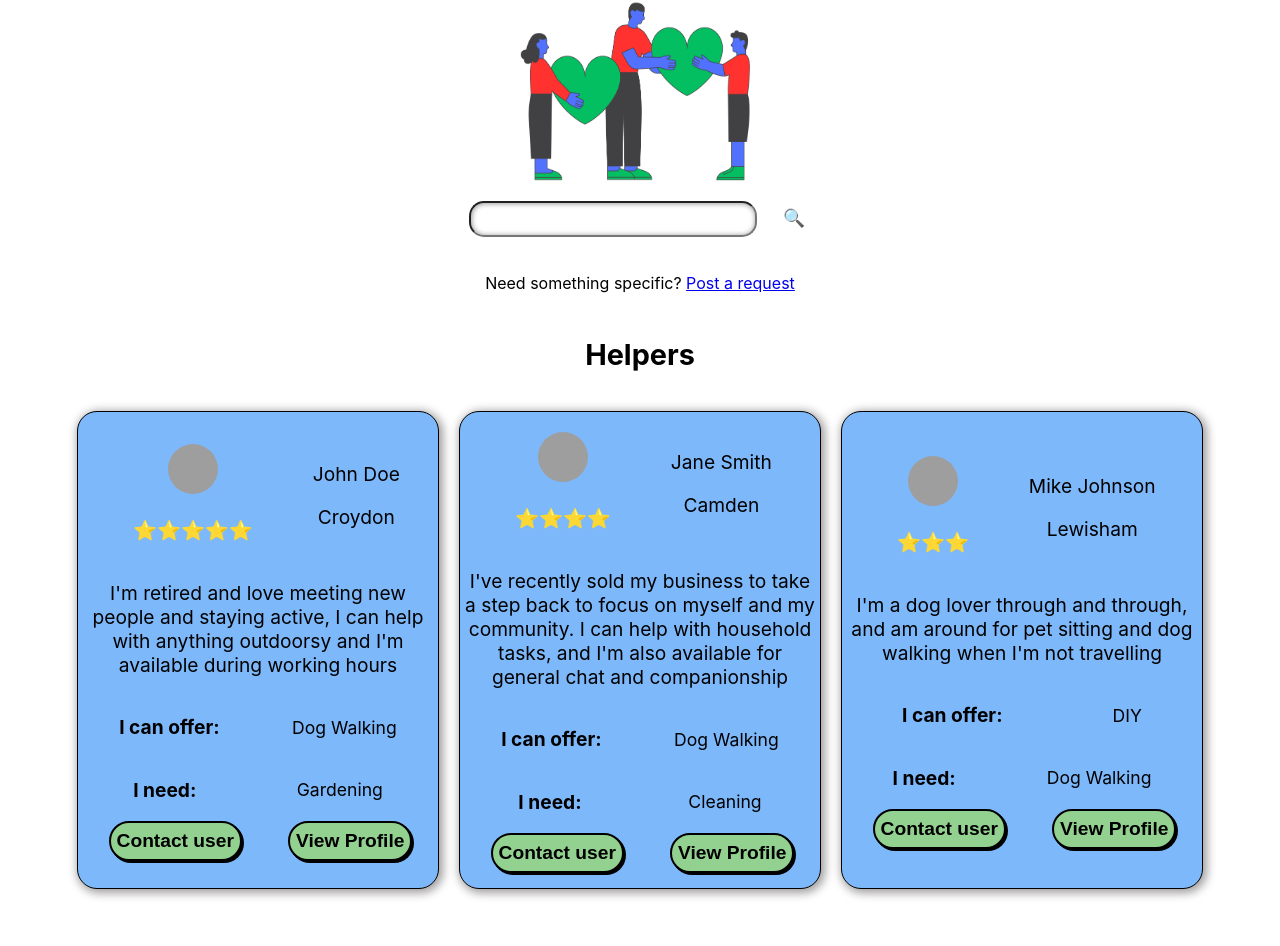
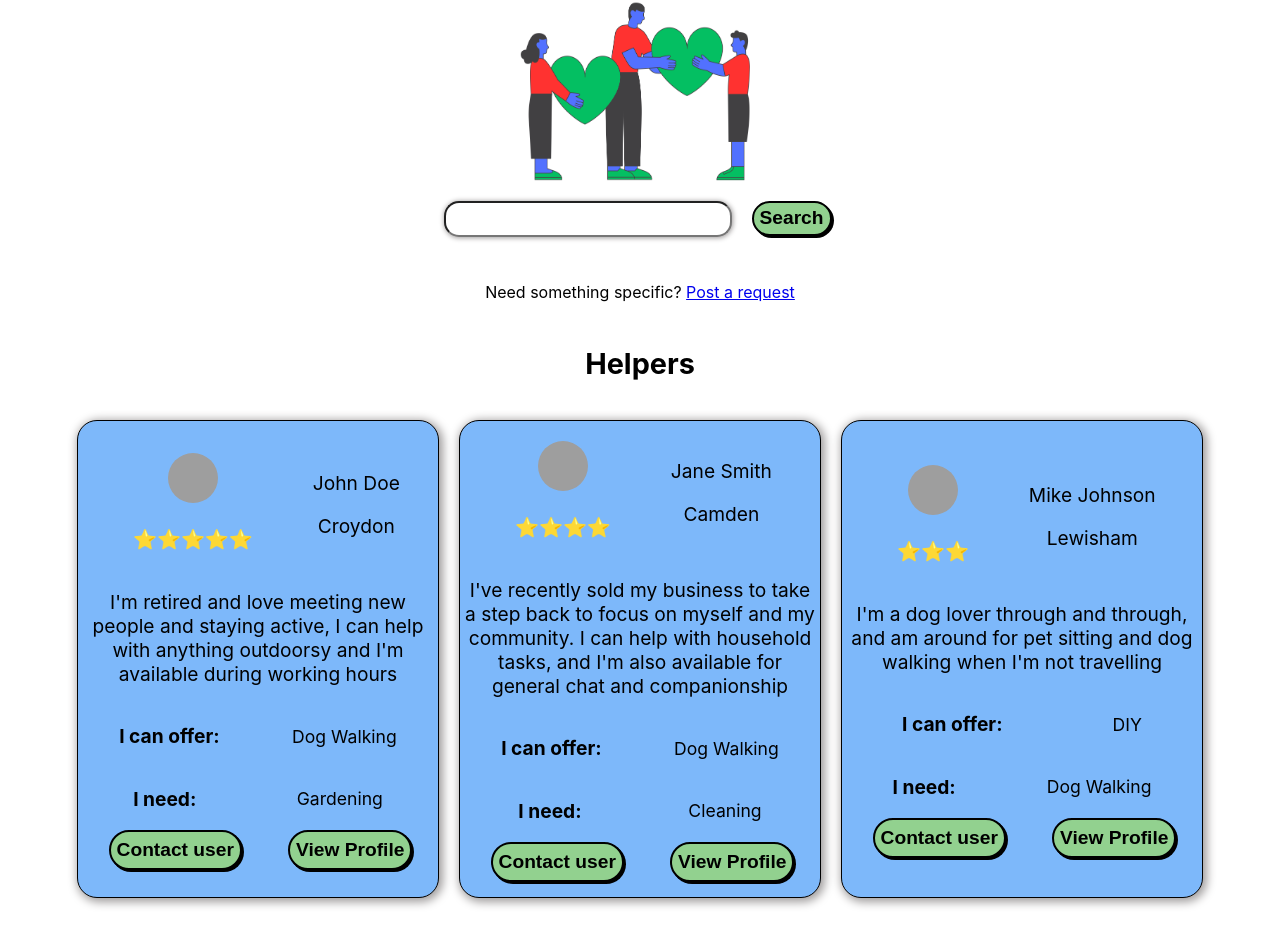
Before and after one commit to SchoolOfCode/bc14_final-project_front-end_arachnIDEs, a React (Create React App) app in the folder helpmehelpyou/: page /find in a window 1280 px wide. Shown: the part 152-1098 px from the top of the page. Built offline with nearby package versions, Linux system fonts and the light colour scheme; grey boxes are pictures that could not be loaded.

Commit message:
made more changes to the css of buttons, searchbox

```diff
--- a/helpmehelpyou/src/Components/BurgerMenu/burgerMenu.css
+++ b/helpmehelpyou/src/Components/BurgerMenu/burgerMenu.css
@@ -38,6 +38,7 @@
   font-weight: 700;
   font-size: 12px;
   line-height: 15px;
+  transition: background-color 0.2s ease-in-out;
   text-align: center;
   text-decoration: none;
   user-select: none;
@@ -62,6 +63,7 @@
   font-weight: 700;
   font-size: 12px;
   line-height: 15px;
+  transition: background-color 0.2s ease-in-out;
   text-align: center;
   text-decoration: none;
   user-select: none;
--- a/helpmehelpyou/src/Components/FindHelp/findHelp.js
+++ b/helpmehelpyou/src/Components/FindHelp/findHelp.js
@@ -35,7 +35,7 @@ export default function FindHelp() {
           onChange={storeInput}
           className="give-and-find-help-search-box"
         ></input>
-        <button className="give-and-find-help-search-button">🔍</button>
+        <button className="give-and-find-help-search-button">Search</button>
       </section>
       {/* Link to the Post a request page */}
       <section id="find-help-post-request-link">
--- a/helpmehelpyou/src/Components/PostRequest/postRequest.css
+++ b/helpmehelpyou/src/Components/PostRequest/postRequest.css
@@ -40,7 +40,10 @@
   font-size: 1rem;
   font-weight: bolder;
   box-shadow: #000000 2px 2px 0 0;
+  transition: background-color 0.2s ease-in-out;
+  cursor: pointer;
 }
+
 #create-listing-btn:hover {
   background-color: #4563e7;
   color: white;
@@ -108,6 +111,11 @@
   .ask-for-help-input {
     margin-left: 0.9375rem; /* 15px */
     width: 7.5rem; /* 120px */
+    cursor: pointer;
+  }
+
+  #boroughs.ask-for-help-input{
+    cursor: pointer;
   }
 
   #ask-for-help-description {
@@ -123,6 +131,10 @@
     margin-top: 0.3125rem; /* 5px */
     font-size: 0.75rem; /* 12px */
   }
+}
+
+.ask-for-help-label{
+  cursor: pointer;
 }
 
 @media (min-width: 601px) and (max-width: 900px)  {
--- a/helpmehelpyou/src/Components/giveAndFindHelp.css
+++ b/helpmehelpyou/src/Components/giveAndFindHelp.css
@@ -39,16 +39,29 @@
   border-radius: 15px;
   width: 280px;
   height: 30px;
-  box-shadow: inset 0.5px 0.5px 5px 0.5px #9f9c9c;
+  box-shadow:  0.5px 0.5px 5px 0.5px #9f9c9c;
   margin-right: 10px;
 }
 
 .give-and-find-help-search-button {
-  font-size: 1.1rem;
-  border-radius: 50px;
-  border-style: none;
-  background-color: rgb(255, 255, 255);
+  background-color: #92d18f;
+  border: 2px solid black;
+  border-radius: 30px;
+  box-shadow: #000000 2px 2px 0 0;
+  font-size: 1.2rem;
+  font-weight: bolder;
+  min-height: 35px;
   margin-left: 10px;
+  margin-right: 5px;
+  margin-bottom: 10px;
+  transition: background-color 0.2s ease-in-out;
+  cursor: pointer;
+}
+
+.give-and-find-help-search-button:hover {
+  background-color: #4563e7;
+  color: white;
+  text-emphasis-color: white;
 }
 
 /* Listings / Users Area */
@@ -100,6 +113,8 @@
   margin-left: 10px;
   margin-right: 5px;
   margin-bottom: 10px;
+  transition: background-color 0.2s ease-in-out;
+  cursor: pointer;
 }
 .give-and-find-help-contact-user:hover {
   background-color: #4563e7;
@@ -119,6 +134,8 @@
   margin-left: 10px;
   margin-right: 5px;
   margin-bottom: 10px;
+  transition: background-color 0.2s ease-in-out;
+  cursor: pointer;
 }
 .give-and-find-help-visit-profile:hover {
   background-color: #4563e7;
```
